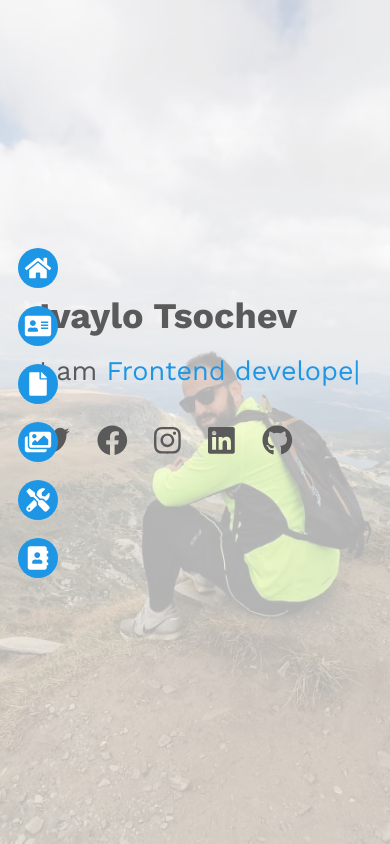
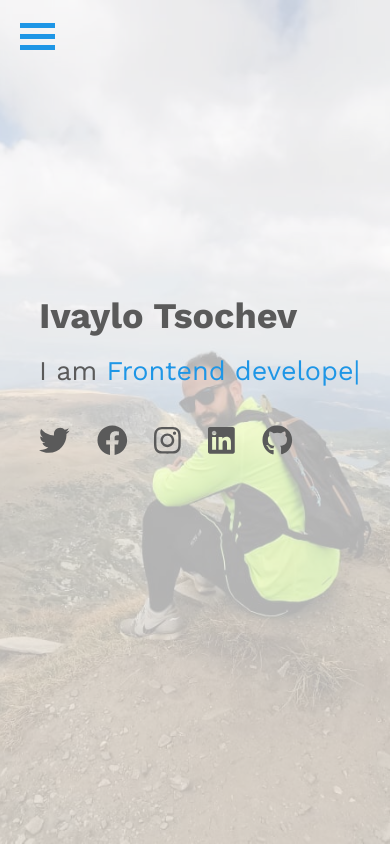
Before and after one commit to IvoTsochev/my-portfolio-react, a React (Create React App) app: page / in a window 390 px wide. Built offline with nearby package versions, Linux system fonts and the light colour scheme; no server answers.

Commit message:
working on the hamburger menu

```diff
--- a/src/App.js
+++ b/src/App.js
@@ -11,11 +11,13 @@ import Portfolio from "./components/Portfolio/Portfolio";
 import Services from "./components/ServicesComponent/Services";
 import Contact from "./components/Contact/Contact";
 import Footer from "./components/Footer/Footer";
+import Hamburger from "./components/Hamburger/Hamburger";
 
 function App() {
   return (
     <div className="App">
       <Navigation />
+      <Hamburger />
       <Home />
       <About />
       <Skills />
--- /dev/null
+++ b/src/components/Hamburger/Hamburger.jsx
@@ -0,0 +1,47 @@
+import React, { useState } from "react";
+import HamburgerMenu from "../HamburgerMenu/HamburgerMenu";
+// Styles
+import styled from "styled-components";
+
+const Hamburger = () => {
+  // State
+  const [isOpen, setIsOpen] = useState(false);
+
+  let openingHamHandler = () => {
+    setIsOpen(!isOpen);
+  };
+
+  return (
+    <>
+      <HamIcon onClick={openingHamHandler}>
+        <div className="bar bar1" />
+        <div className="bar bar2" />
+        <div className="bar bar3" />
+      </HamIcon>
+      {isOpen ? <HamburgerMenu /> : ""}
+    </>
+  );
+};
+
+export default Hamburger;
+
+const HamIcon = styled.div`
+  display: none;
+
+  @media (max-width: 500px) {
+    display: block;
+    z-index: 2;
+    width: 50px;
+    height: 50px;
+    position: absolute;
+    top: 2%;
+    left: 5%;
+    .bar {
+      width: 35px;
+      height: 5px;
+      background-color: rgb(30, 150, 230);
+      margin: 6px 0;
+      transition: 0.4s;
+    }
+  }
+`;
--- /dev/null
+++ b/src/components/HamburgerMenu/HamburgerMenu.jsx
@@ -0,0 +1,41 @@
+import React from "react";
+import styled, { keyframes } from "styled-components";
+
+const HamburgerMenu = () => {
+  return (
+    <HamMenu>
+      <p>this is the ham menu</p>
+    </HamMenu>
+  );
+};
+
+export default HamburgerMenu;
+
+const expand = keyframes`
+    0% {
+      right: 100%;
+    }
+    50% {
+      right: 75%;
+    }
+    100% {
+      right: 50%;
+    }
+`;
+
+const HamMenu = styled.div`
+  display: none;
+
+  @media (max-width: 500px) {
+    display: block;
+    z-index: 1;
+    position: absolute;
+    top: 0;
+    bottom: 0;
+    left: 0;
+    background-color: purple;
+    animation-name: ${expand};
+    animation-duration: 0.3s;
+    animation-timing-function: linear;
+  }
+`;
--- a/src/components/Navigation/Navigation.scss
+++ b/src/components/Navigation/Navigation.scss
@@ -43,3 +43,9 @@
     }
   }
 }
+
+@media (max-width: 500px) {
+  #Navigation {
+    display: none;
+  }
+}
```
Also changed, not shown: 1 other file (tests, documents, lock files or other folders).
